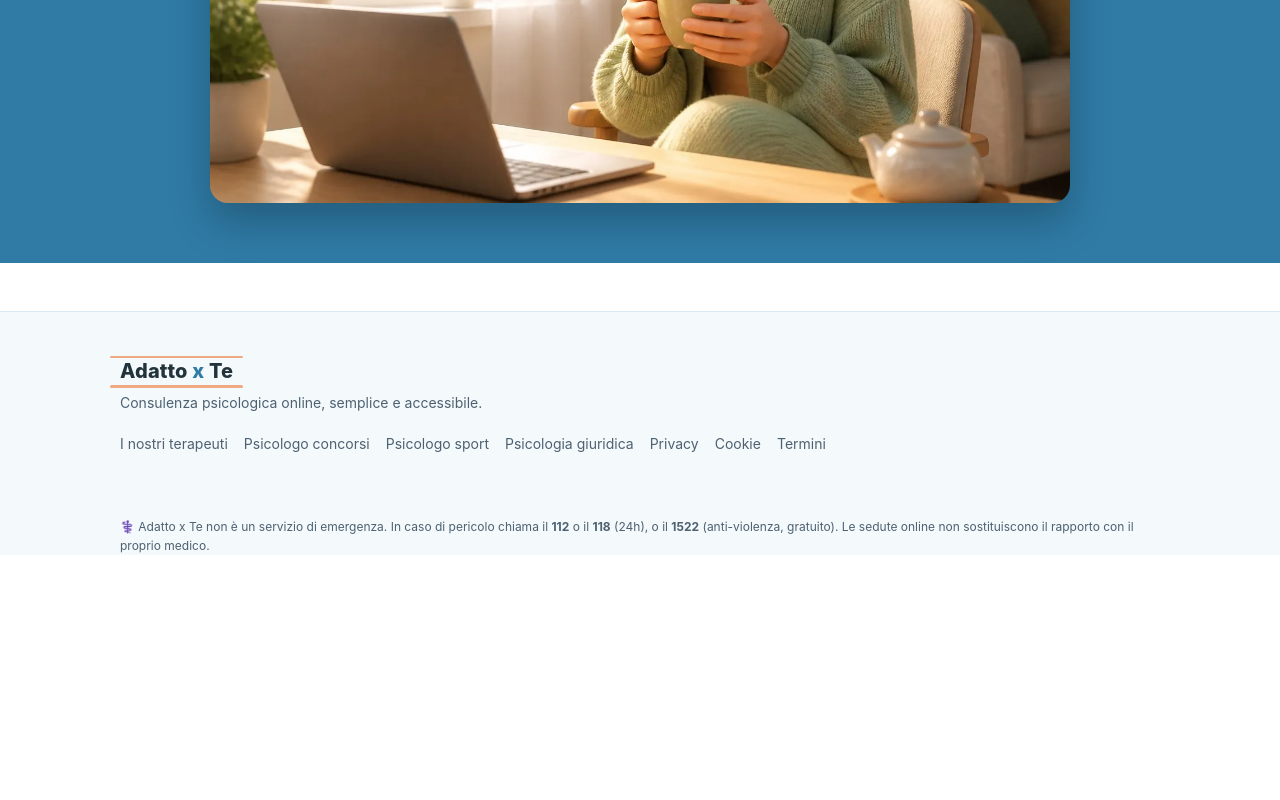
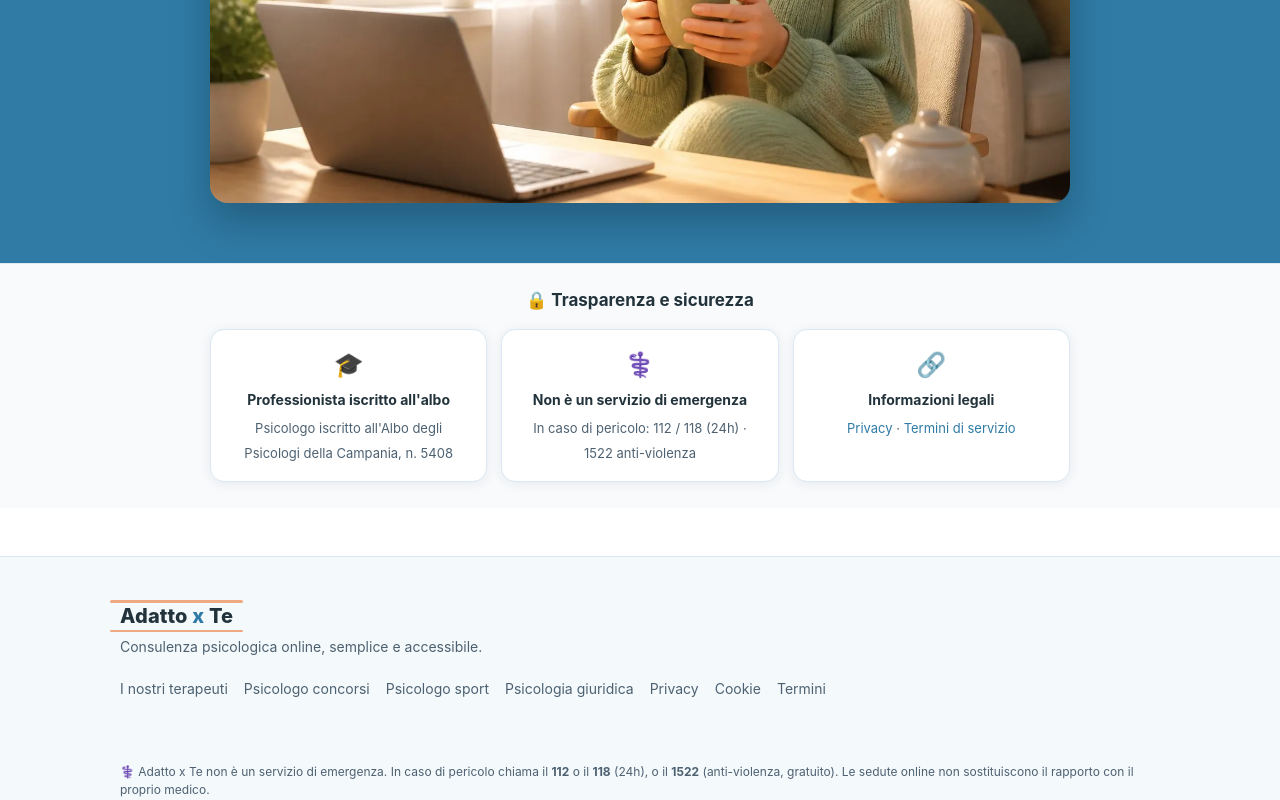
Before and after one commit to antonio-durso/adattoxte, a React (Vite) app in the folder frontend/: page / in a window 1280 px wide. Shown: the part 6425-7225 px from the top of the page. Before the commit the page ends 6980 px from the top, so only its background shows below. Built offline with nearby package versions, Linux system fonts and the light colour scheme; no server answers.

Commit message:
Fascia di fiducia in fondo alla home: albo, emergenze, link legali (bilingue)

```diff
--- a/frontend/src/i18n.jsx
+++ b/frontend/src/i18n.jsx
@@ -56,6 +56,14 @@ const translations = {
     'need.preparazione concorsi pubblici': '📚 Concorsi pubblici',
     'need.psicologia giuridica': '⚖️ Psicologia giuridica',
     'catalog.psychologist': 'Psicologo',
+    'trust.title': 'Trasparenza e sicurezza',
+    'trust.professional': "Professionista iscritto all'albo",
+    'trust.albo': "Psicologo iscritto all'Albo degli Psicologi della Campania, n. 5408",
+    'trust.emergencyTitle': 'Non è un servizio di emergenza',
+    'trust.emergency': 'In caso di pericolo: 112 / 118 (24h) · 1522 anti-violenza',
+    'trust.legal': 'Informazioni legali',
+    'trust.privacy': 'Privacy',
+    'trust.terms': 'Termini di servizio',
   },
   en: {
     'nav.home': 'Home',
@@ -110,6 +118,14 @@ const translations = {
     'need.preparazione concorsi pubblici': '📚 Public exams',
     'need.psicologia giuridica': '⚖️ Forensic psychology',
     'catalog.psychologist': 'Psychologist',
+    'trust.title': 'Transparency & safety',
+    'trust.professional': 'Registered professional',
+    'trust.albo': 'Psychologist registered with the Campania Psychologists Register, no. 5408',
+    'trust.emergencyTitle': 'Not an emergency service',
+    'trust.emergency': 'In danger? 112 / 118 (24h) · 1522 anti-violence line',
+    'trust.legal': 'Legal information',
+    'trust.privacy': 'Privacy Policy',
+    'trust.terms': 'Terms of Service',
   },
 };
 
--- a/frontend/src/pages/Home.jsx
+++ b/frontend/src/pages/Home.jsx
@@ -297,6 +297,32 @@ export default function Home() {
           />
         </div>
       </section>
+
+      {/* Fascia di fiducia e trasparenza (normativa sanitaria) */}
+      <section style={{ background: '#f8fafc', borderTop: '1px solid #e2e8f0', padding: '26px 16px' }}>
+        <div className="container" style={{ maxWidth: 900 }}>
+          <h2 style={{ textAlign: 'center', fontSize: 17, margin: '0 0 18px' }}>🔒 {t('trust.title')}</h2>
+          <div style={{ display: 'grid', gridTemplateColumns: 'repeat(auto-fit, minmax(220px, 1fr))', gap: 14, textAlign: 'center' }}>
+            <div className="card" style={{ padding: 16 }}>
+              <div style={{ fontSize: 24 }} aria-hidden="true">🎓</div>
+              <strong style={{ display: 'block', fontSize: 14, margin: '6px 0 4px' }}>{t('trust.professional')}</strong>
+              <span className="muted small">{t('trust.albo')}</span>
+            </div>
+            <div className="card" style={{ padding: 16 }}>
+              <div style={{ fontSize: 24 }} aria-hidden="true">⚕️</div>
+              <strong style={{ display: 'block', fontSize: 14, margin: '6px 0 4px' }}>{t('trust.emergencyTitle')}</strong>
+              <span className="muted small">{t('trust.emergency')}</span>
+            </div>
+            <div className="card" style={{ padding: 16 }}>
+              <div style={{ fontSize: 24 }} aria-hidden="true">🔗</div>
+              <strong style={{ display: 'block', fontSize: 14, margin: '6px 0 4px' }}>{t('trust.legal')}</strong>
+              <span className="muted small">
+                <Link to="/privacy">{t('trust.privacy')}</Link> · <Link to="/termini">{t('trust.terms')}</Link>
+              </span>
+            </div>
+          </div>
+        </div>
+      </section>
     </>
   );
 }
```
